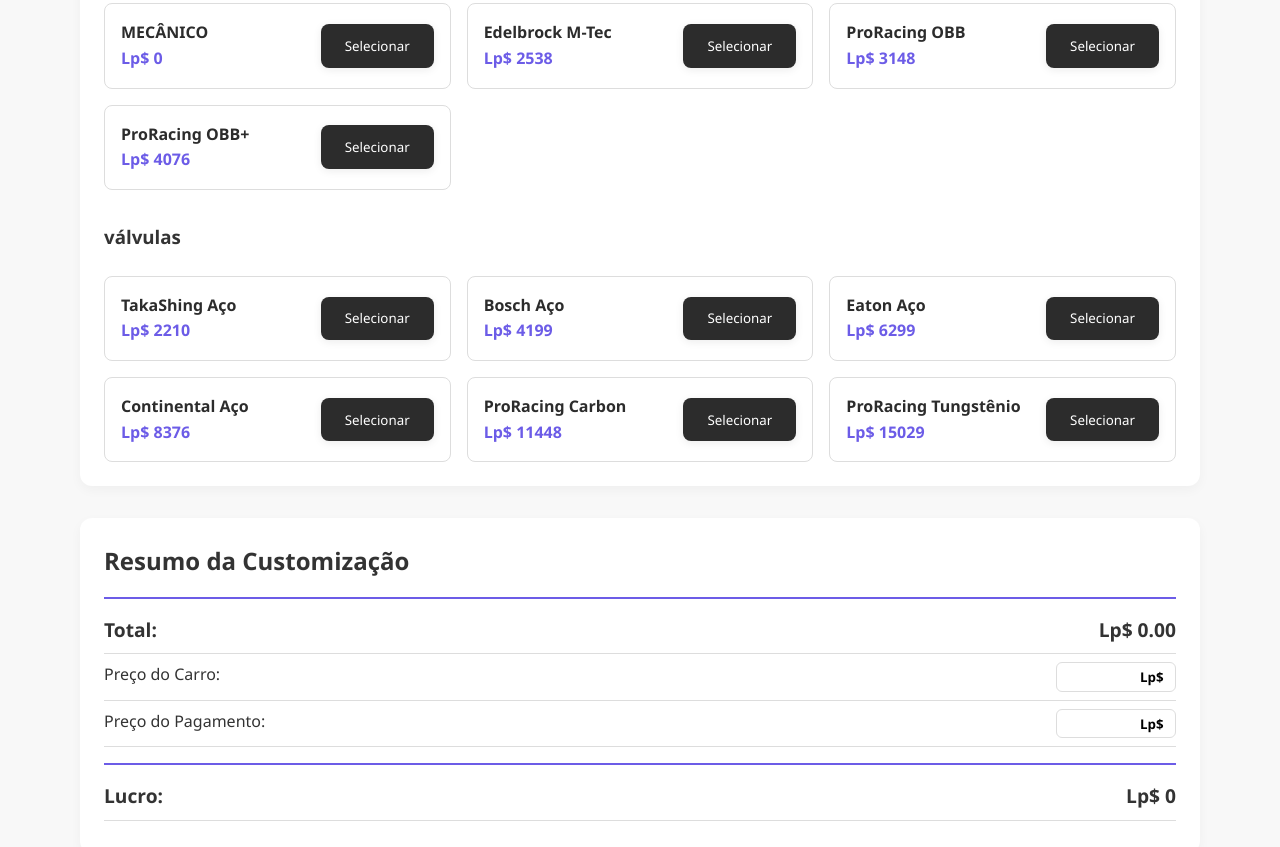
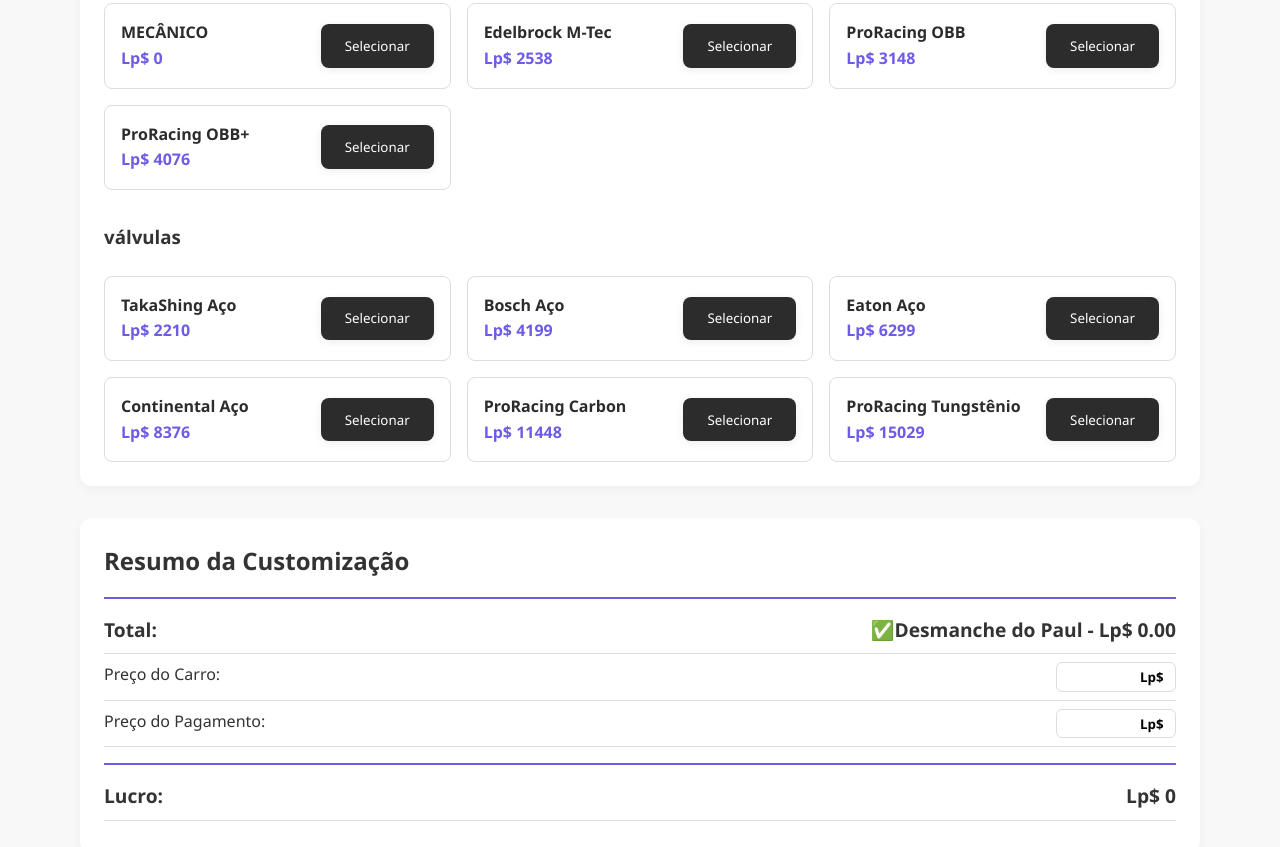
Before and after one commit to carloszerah23/site_imports, a plain HTML site: page index.html in a window 1280 px wide. Shown: the part 3043-3890 px from the top of the page. Drawn offline with Linux system fonts and the light colour scheme.

Commit message:
desmanchepaullyce

```diff
--- a/index.html
+++ b/index.html
@@ -55,7 +55,7 @@
             <div id="summary-items"></div>
             <div class="summary-item total">
                 <span>Total:</span>
-                <span id="total-price">Lp$ 0.00</span>
+                <span id="total-price">✅Desmanche do Paul - Lp$ 0.00</span>
             </div>
 
             <div class="summary-item">
```
